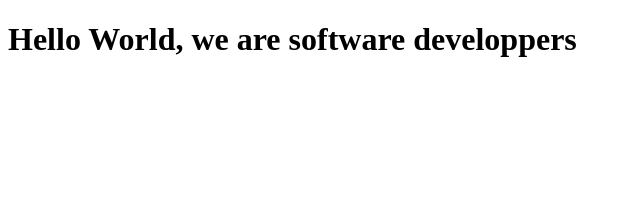
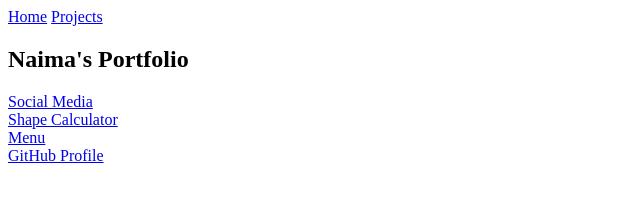
Before and after one commit to josuehoenicka/microverse-portfolio, a plain HTML site: page index.html in a window 1280 px wide. Shown: the whole page, without its empty margins (0-640 px from the left). Drawn offline with Linux system fonts and the light colour scheme.

Commit message:
update: finish html task

```diff
--- a/index.html
+++ b/index.html
@@ -7,11 +7,30 @@
   </head>
 
   <body>
-    <h1>Hello World, we are software developpers</h1>
+    <nav id="navbar">
+      <a href="#welcome-section">Home</a>
+      <a href="#projects">Projects</a>
+    </nav>
+    <section id="welcome-section">
+      <h1>Naima's Portfolio</h1>
+    </section>
+    <section id="projects">
+      <div class="project-tile">
+        <a href="https://github.com/Aria19/Aria19.github.io">Social Media</a>
+      </div>
+      <div class="project-tile">
+        <a href="https://github.com/Aria19/shape_calculator">Shape Calculator</a>
+      </div>
+      <div class="project-tile">
+        <a href="https://github.com/Aria19/Menu">Menu</a>
+      </div>
+    </section>
+    <section id="personal">
+      <div>
+        <a id="profile-link" href="https://github.com/Aria19" target="_blank">GitHub Profile</a>
+      </div>
+    </section>
     <script src="https://cdn.freecodecamp.org/testable-projects-fcc/v1/bundle.js"></script>
-
-
-
     <script  src="js/index.js"></script>
   </body>
 </html>
```
